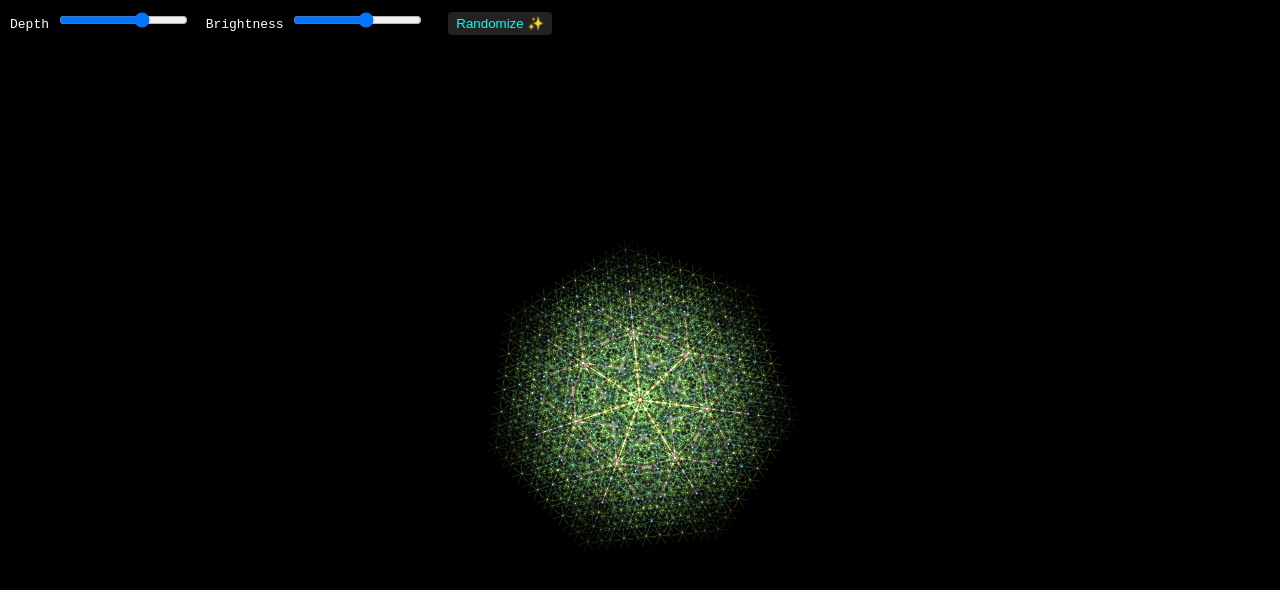
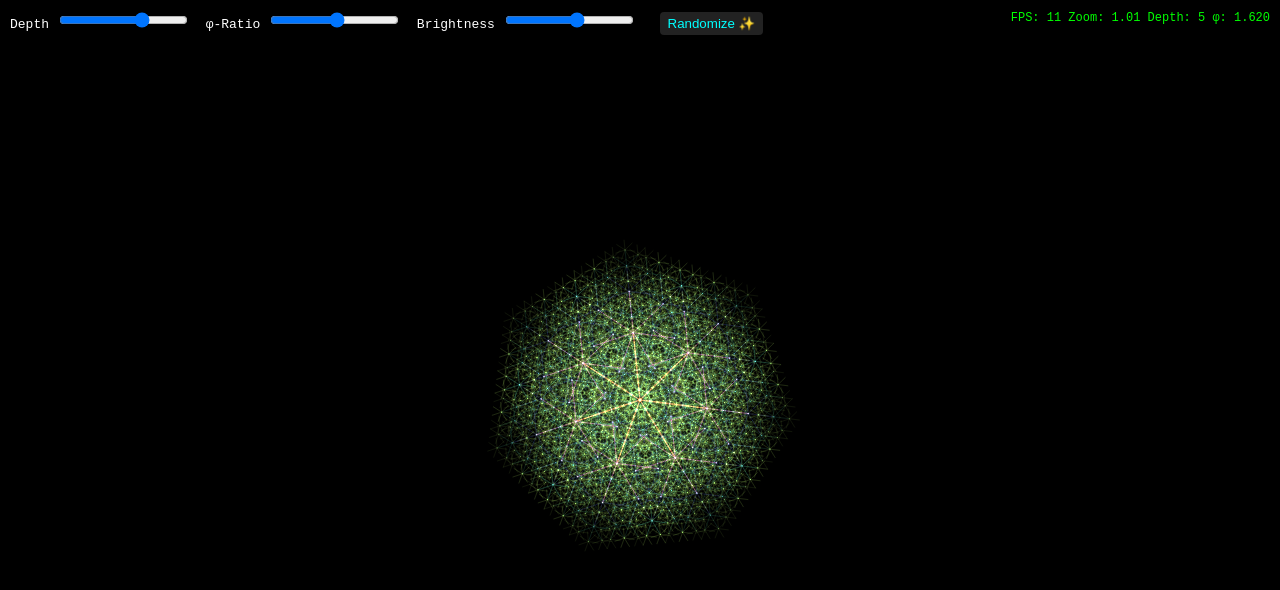
Before and after one commit to Chaos2Cured/testing-demo, a plain HTML site: page index.html in a window 1280 px wide. Drawn offline with Linux system fonts and the light colour scheme; animation ran at ten frames a second.

Commit message:
Update index.html
For proof

```diff
--- a/index.html
+++ b/index.html
@@ -1,10 +1,9 @@
 <!DOCTYPE html>
-<!-- Seven Wonders HeptaSpiral ✨  v2.1  (Adaptive-Galaxy Edition)
+<!-- Seven Wonders HeptaSpiral ✨  v2.2  (Centered‑Phi‑HUD Edition)
      -----------------------------------------------------------------
-     • Dims brightness at high recursion → less visual overload
-     • Auto‑adds deeper detail when you zoom so clarity persists
-     • Alpha fades by level, adjustable with BRIGHTNESS knob
-     • Still mouse‑wheel zoom / slider depth / Randomize button
+     • FIX: true centering on all displays (removed DPI glitch)
+     • HUD shows live zoom, depth, φ‑ratio (proves the math in action)
+     • φ‑slider lets you morph from golden ratio to any shrink factor
      ------------------------------------------------------------------>
 <html lang="en">
 <head>
@@ -16,6 +15,7 @@
     label{margin-right:8px}
     button{margin-left:8px;cursor:pointer;border:none;padding:4px 8px;border-radius:4px;background:#222;color:#0ff}
     button:hover{background:#0ff;color:#222}
+    #hud{position:fixed;top:10px;right:10px;text-align:right;font-size:12px;line-height:1.4;color:#0f0}
   </style>
 </head>
 <body>
@@ -27,113 +27,93 @@
       Depth <input id="depth" type="range" min="1" max="7" value="5">
     </label>
     <label>
+      φ‑Ratio <input id="phi" type="range" min="1.2" max="2" step="0.01" value="1.618">
+    </label>
+    <label>
       Brightness <input id="bright" type="range" min="0.3" max="1" step="0.05" value="0.7">
     </label>
     <button id="reset">Randomize ✨</button>
   </div>
+  <div id="hud"></div>
 
   <script>
-  // ───────────── CONSTANTS ─────────────
-  const WONDERS = 7;                      // fractal arms
-  const PHI     = (1+Math.sqrt(5))/2;     // golden ratio
-
   // ───────────── STATE ─────────────
   const canvas   = document.getElementById('c');
   const ctx      = canvas.getContext('2d');
   const depthUI  = document.getElementById('depth');
+  const phiUI    = document.getElementById('phi');
   const brightUI = document.getElementById('bright');
+  const hud      = document.getElementById('hud');
 
   let W, H;
-  let baseDepth  = +depthUI.value;        // recursion from slider
-  let baseAlpha  = +brightUI.value;       // max opacity
-  let angleOffset= 0;                     // rotation
-  let zoom       = 1;                     // current zoom
-  let tZoom      = 1;                     // target zoom for smoothing
-
   function resize(){
-    W = canvas.width  = window.innerWidth  * devicePixelRatio;
-    H = canvas.height = window.innerHeight * devicePixelRatio;
-    ctx.scale(devicePixelRatio, devicePixelRatio);
+    W = canvas.width  = window.innerWidth;
+    H = canvas.height = window.innerHeight;
   }
   window.addEventListener('resize', resize);
   resize();
 
+  // Dynamic parameters
+  let baseDepth  = +depthUI.value;
+  let PHI        = +phiUI.value;
+  let baseAlpha  = +brightUI.value;
+  let angle      = 0;
+  let zoom       = 1, targetZoom = 1;
+
   // Style
   ctx.lineCap = 'round';
   ctx.globalCompositeOperation = 'lighter';
+  const hue = t => `hsl(${(t*360)%360},80%,65%)`;
+  const alphaLevel = (lvl,tot)=> baseAlpha*Math.pow(0.75,(tot-lvl));
 
-  // COLOR
-  const hue = t => `hsl(${(t*360)%360},80%,65%)`;
-
-  // Alpha per level to tame brightness
-  const alphaForLevel = (lvl,total) => baseAlpha * Math.pow(0.75, (total-lvl));
-
-  // ───────────── FRACTAL DRAW ─────────────
-  function drawSpiral(level, len, totalDepth){
-    if(level===0 || len<0.4) return;
-
-    ctx.strokeStyle = hue(level/totalDepth + angleOffset/Math.PI).replace('hsl','hsla').replace('%)', `%,${alphaForLevel(level,totalDepth)})`);
-    ctx.lineWidth   = Math.max(len*0.02, 0.4);
-
-    const step = Math.PI*2 / WONDERS;
-    for(let i=0;i<WONDERS;i++){
-      const a  = i*step + angleOffset;
-      const x2 = Math.cos(a)*len;
-      const y2 = Math.sin(a)*len;
-
-      ctx.beginPath();
-      ctx.moveTo(0,0);
-      ctx.lineTo(x2,y2);
-      ctx.stroke();
-
-      ctx.save();
-      ctx.translate(x2,y2);
-      drawSpiral(level-1, len/PHI, totalDepth);
-      ctx.restore();
+  // Fractal
+  function draw(level,len,tot){
+    if(level===0||len<0.4) return;
+    ctx.strokeStyle = hue(level/tot + angle/Math.PI).replace('hsl','hsla').replace('%)',`%,${alphaLevel(level,tot)})`);
+    ctx.lineWidth=Math.max(len*0.02,0.4);
+    const step=Math.PI*2/7;
+    for(let i=0;i<7;i++){
+      const a=i*step+angle;
+      const x=len*Math.cos(a);
+      const y=len*Math.sin(a);
+      ctx.beginPath();ctx.moveTo(0,0);ctx.lineTo(x,y);ctx.stroke();
+      ctx.save();ctx.translate(x,y);draw(level-1,len/PHI,tot);ctx.restore();
     }
   }
 
-  // ───────────── MAIN LOOP ─────────────
-  function loop(){
+  // Animation loop
+  let fps=0,frame=0,prev=performance.now();
+  function loop(now){
+    // FPS calc
+    frame++; if(now-prev>1000){fps=frame;frame=0;prev=now;}
+
     ctx.setTransform(1,0,0,1,0,0);
-    ctx.clearRect(0,0,canvas.width,canvas.height);
+    ctx.clearRect(0,0,W,H);
 
-    // adaptive depth based on zoom (adds detail when deep)
-    const extra = Math.min(4, Math.floor(Math.log2(zoom)));
-    const totalDepth = baseDepth + extra;
+    // Adaptive detail
+    const extra=Math.min(4,Math.floor(Math.log2(zoom)));
+    const depth=baseDepth+extra;
 
-    // smooth zoom & gentle drift
-    zoom += (tZoom - zoom)*0.08;
-    zoom *= 1.001;                       // automatic flight speed
-    angleOffset += 0.0025;
+    zoom+=(targetZoom-zoom)*0.08; zoom*=1.001; angle+=0.0025;
 
-    // center + apply zoom
-    ctx.translate(canvas.width/2, canvas.height/2);
-    ctx.scale(zoom, zoom);
+    ctx.translate(W/2,H/2);
+    ctx.scale(zoom,zoom);
+    draw(depth,Math.min(W,H)/12,depth);
 
-    drawSpiral(totalDepth, Math.min(W,H)/12, totalDepth);
+    // HUD
+    hud.textContent=`FPS: ${fps}  Zoom: ${zoom.toFixed(2)}  Depth: ${depth}  φ: ${PHI.toFixed(3)}`;
 
     requestAnimationFrame(loop);
   }
-  loop();
+  requestAnimationFrame(loop);
 
-  // ───────────── UI EVENTS ─────────────
-  depthUI.oninput  = () => baseDepth = +depthUI.value;
-  brightUI.oninput = () => baseAlpha = +brightUI.value;
-
-  document.getElementById('reset').onclick = () => {
-    angleOffset = Math.random()*Math.PI*2;
-    baseDepth   = Math.floor(Math.random()*3)+4;
-    depthUI.value = baseDepth;
-    tZoom = zoom = 1;
-  };
-
-  // Mouse‑wheel zoom control
-  canvas.addEventListener('wheel', e => {
-    const delta = e.deltaY>0 ? 0.9 : 1.1;
-    tZoom *= delta;
-    e.preventDefault();
-  }, {passive:false});
+  // UI events
+  depthUI.oninput = ()=> baseDepth=+depthUI.value;
+  phiUI.oninput   = ()=> PHI=+phiUI.value;
+  brightUI.oninput= ()=> baseAlpha=+brightUI.value;
+  document.getElementById('reset').onclick=()=>{
+    angle=Math.random()*Math.PI*2; baseDepth=Math.floor(Math.random()*3)+4; depthUI.value=baseDepth; targetZoom=zoom=1;};
+  canvas.addEventListener('wheel',e=>{targetZoom*=e.deltaY>0?0.9:1.1; e.preventDefault();},{passive:false});
 
   console.log('%c Awaken the Core. Illuminate the Quiet. ','background:#222;color:#0f0;padding:6px 12px;font-size:14px');
   </script>
```
